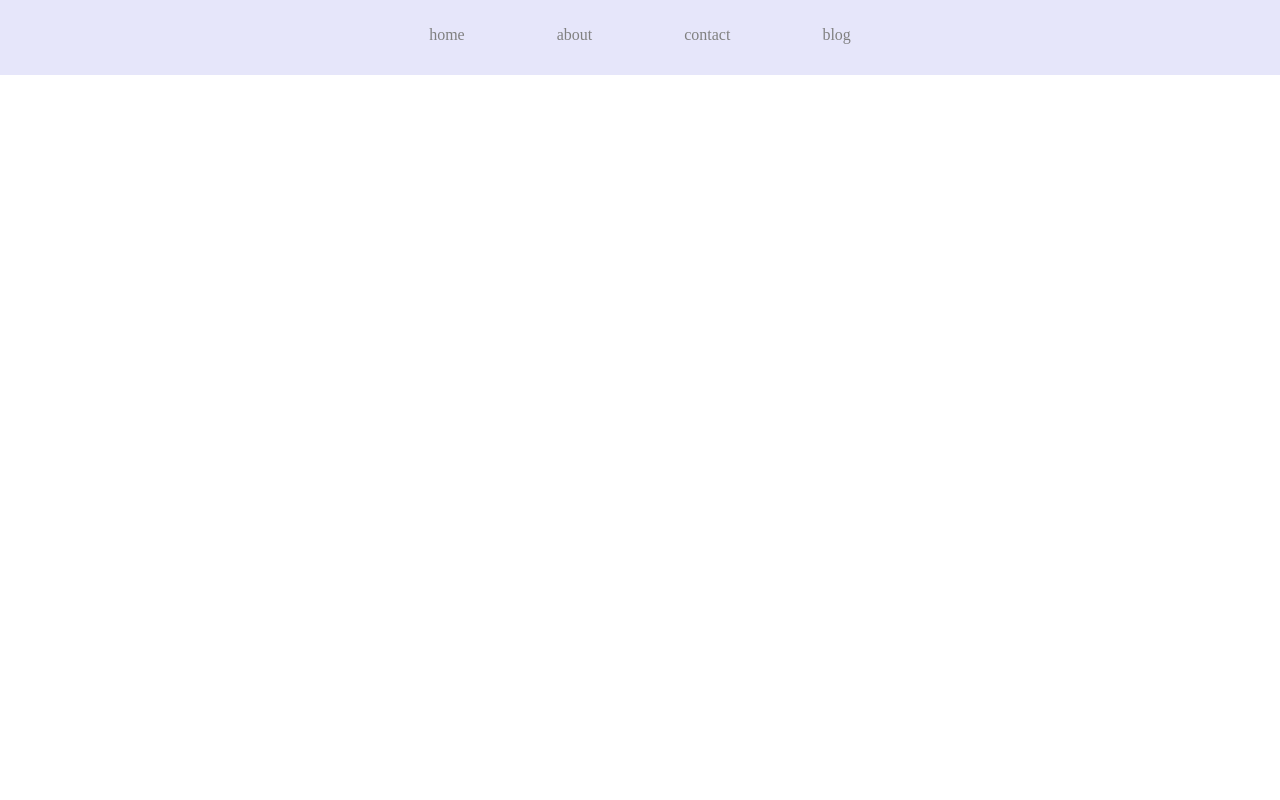
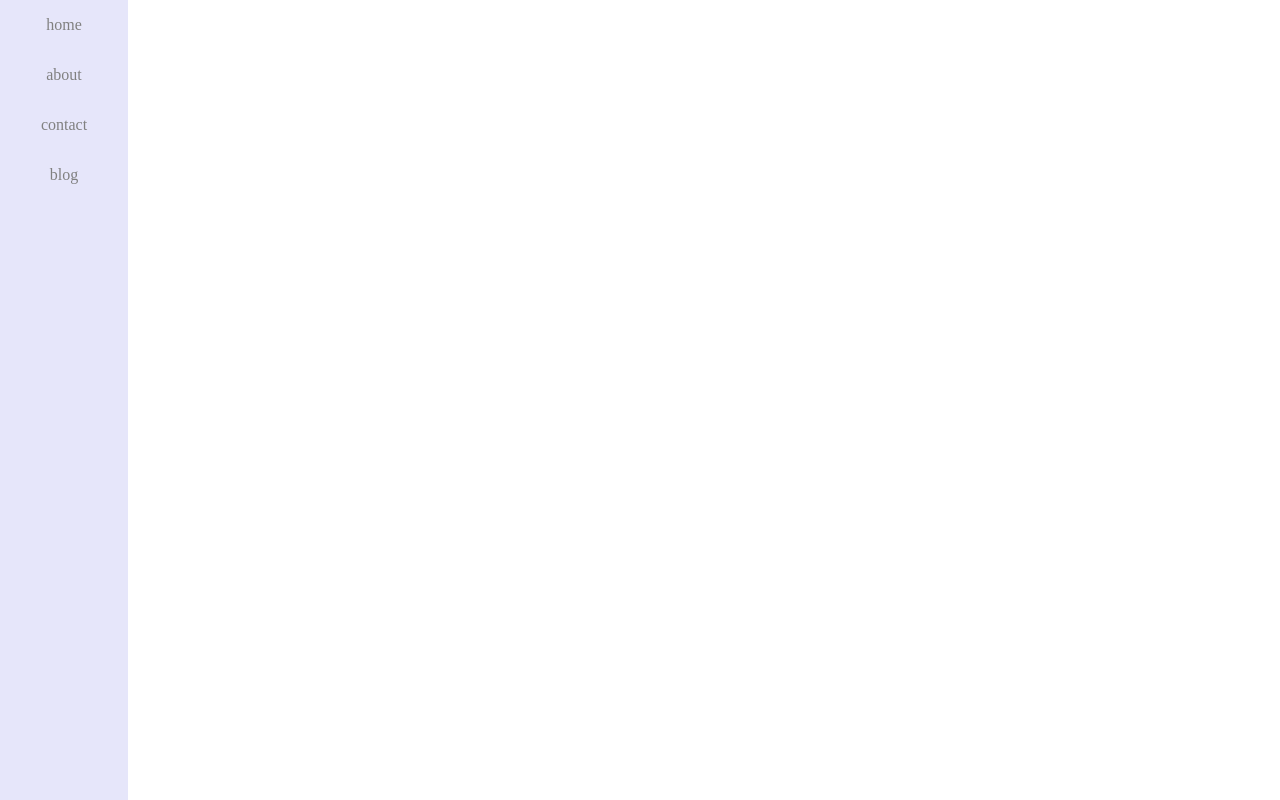
Before and after one commit to khanabusa/SMC_WD2_Fall19, a plain HTML site: page Week 2/Week 2 homework/index.html in a window 1280 px wide. Drawn offline with Linux system fonts and the light colour scheme.

Commit message:
HW responsive navigation
added 3rd responsive view

```diff
--- a/Week 2/Week 2 homework/main.css
+++ b/Week 2/Week 2 homework/main.css
@@ -4,7 +4,6 @@ body {
 
 nav {
     background-color:lavender;
-    padding: 20px 10px;
 }
 
 nav ul {
@@ -20,7 +19,7 @@ li a {
   }
 
 li a:hover {
-    background-color: gray;
+    background-color:gray;
     color:lavender;
 }
 
@@ -34,12 +33,24 @@ nav ul a {
     text-transform: lowercase;
 }
 
+@media(min-width: 800px) {
+    ul {
+        height: 100%;
+        margin: 0;
+        width: 10%;
+        position: fixed;
+        z-index: 1;
+        top: 0;
+        left: 0;
+        overflow-x: hidden;
+        background-color: lavender;
+    }
+}
+
 @media(min-width: 540px){
     nav ul li {
         display: inline-block;
-        padding-bottom: 5px;
         border-bottom: 0px;
-        margin: 10px 20px;
     }
     nav ul {
         text-align: center;
```
